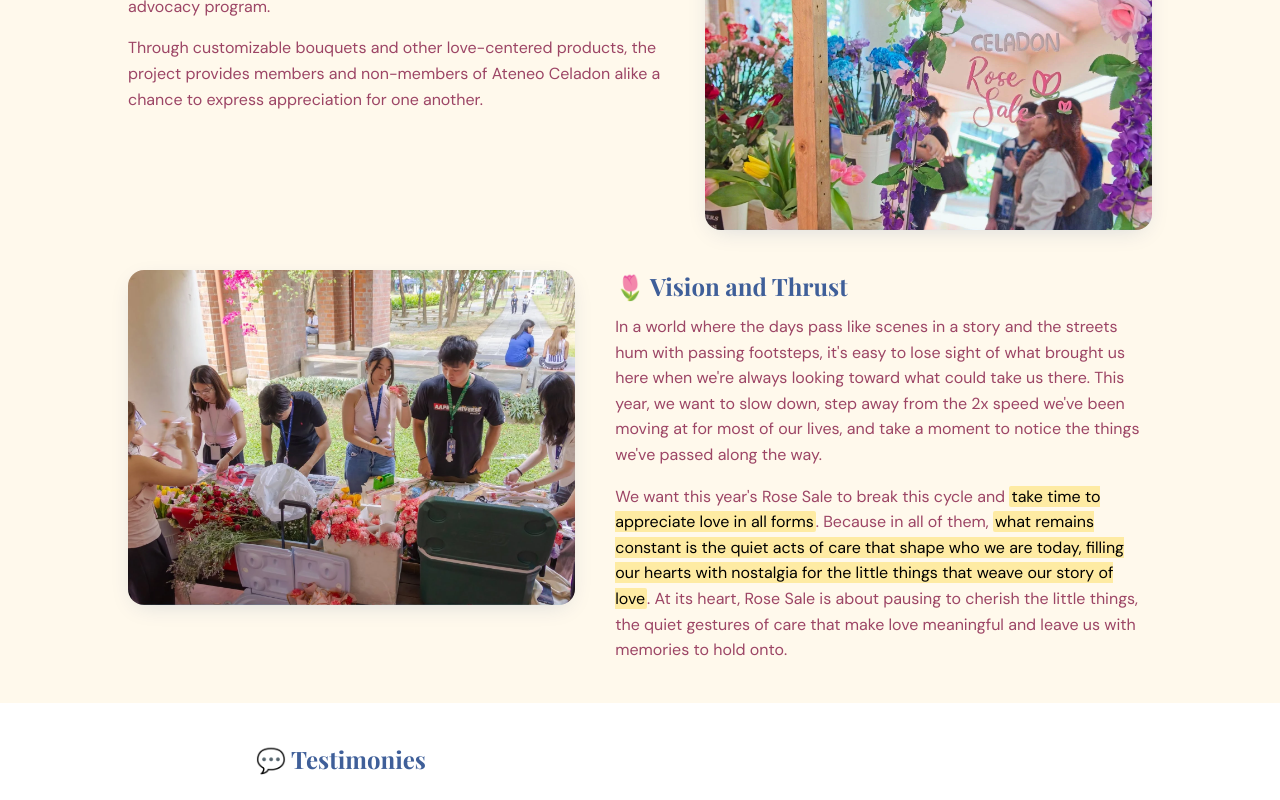
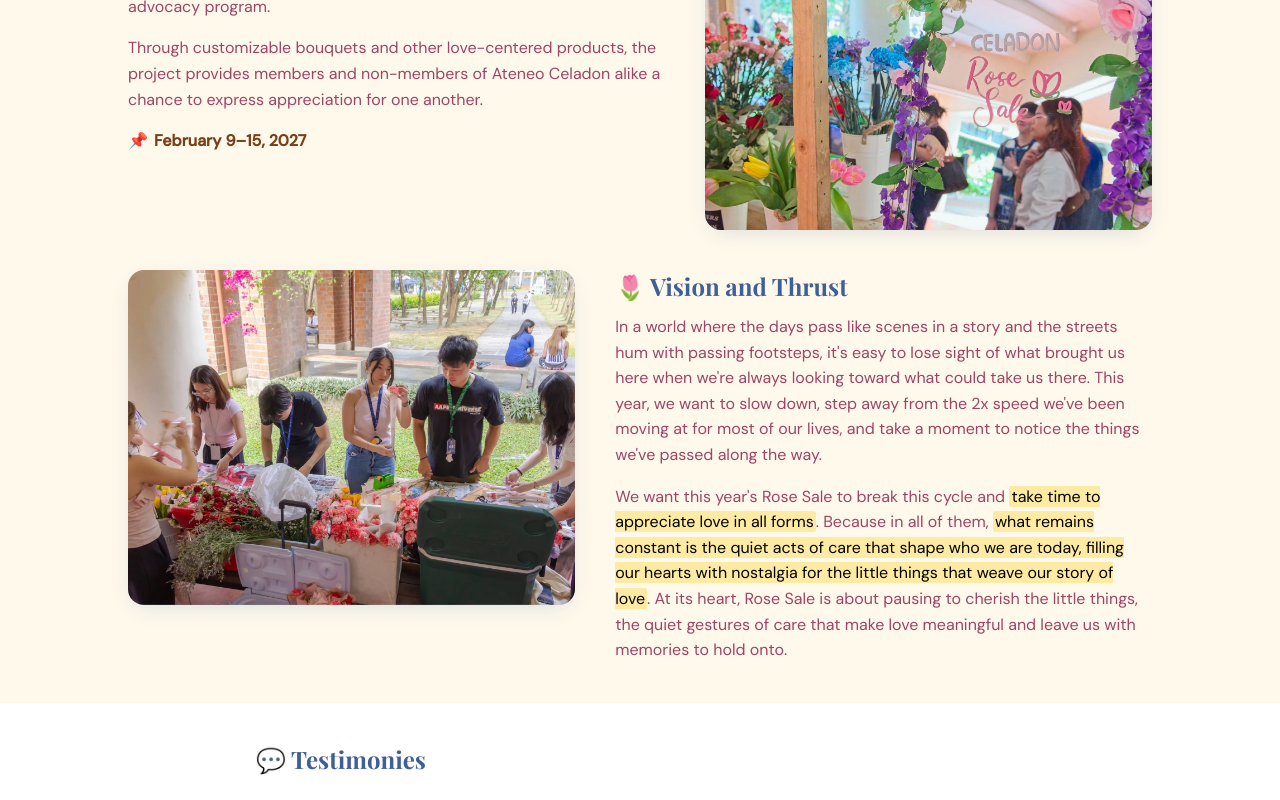
Before and after one commit to Koala3353/celadon-website, a Next.js app: page /internal/cta-wave1/rose-sale in a window 1280 px wide. Shown: the part 1380-2180 px from the top of the page. Built offline with nearby package versions, Linux system fonts and the light colour scheme.

Commit message:
Add a pinned onsite selling week date below Rose Sale's "What is" section
Matches the doc's own rust accent (#783F1A) used for this kind of
secondary callout.

Co-Authored-By: Claude Sonnet 5 <noreply@anthropic.com>

```diff
--- a/src/app/internal/cta-wave1/rose-sale/page.tsx
+++ b/src/app/internal/cta-wave1/rose-sale/page.tsx
@@ -139,6 +139,9 @@ export default function RoseSaleProjectPage() {
                 className="flex flex-col gap-4"
                 paragraphClassName="prose-body text-dept-ink/80"
               />
+              <p className="prose-body flex items-center gap-1.5 font-bold [color:#783F1A]" data-reveal>
+                <span aria-hidden>📌</span> February 9–15, 2027
+              </p>
             </div>
             <PhotoCarousel
               photos={(project.whatIsIt.images ?? []).map((img) => ({ src: asset(img.src) }))}
```
